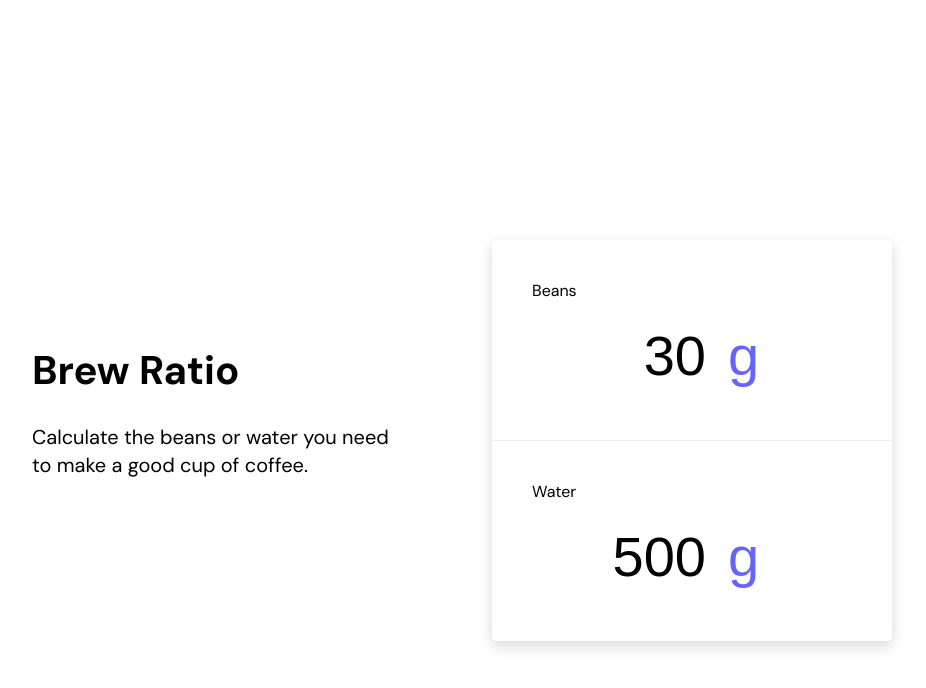
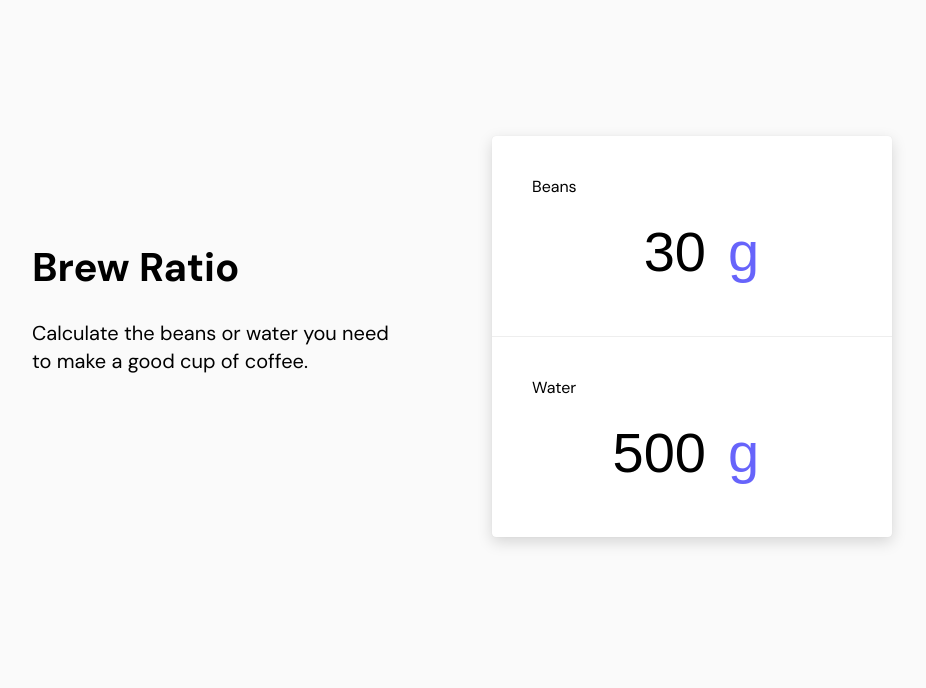
Before and after one commit to mshwery/mshwery.github.io, a Next.js app: page /brew-ratio in a window 1280 px wide. Shown: the top 688 px of the page, without its empty margins (178-1104 px from the left). Built offline with nearby package versions, Linux system fonts and the light colour scheme; what convert-units would draw is missing.

Commit message:
fix body styles

```diff
--- a/pages/brew-ratio.tsx
+++ b/pages/brew-ratio.tsx
@@ -106,7 +106,8 @@ function BrewRatio() {
         <meta name="msapplication-TileColor" content="#00aba9" />
         <meta name="theme-color" content="#ffffff" />
       </Head>
-      <main className={styles.page}>
+      <main className={styles.main}>
+        <div className={styles.page}>
           <div className={styles.pageIntro}>
             <h1 className={styles.pageTitle}>
               Brew Ratio
@@ -132,6 +133,7 @@ function BrewRatio() {
               </div>
             </div>
           </div>
+        </div>
       </main>
     </>
   )
--- a/styles/BrewRatio.module.css
+++ b/styles/BrewRatio.module.css
@@ -1,8 +1,16 @@
+.main {
+  display: flex;
+  min-width: 100vw;
+  min-height: 100vh;
+  background-color: #fafafa;
+  align-items: flex-start;
+}
+
 .page {
   display: flex;
+  flex: none;
   max-width: 860px;
-  margin: 5vh auto;
-  min-height: 100vh;
+  margin: 15vh auto;
   align-items: center;
   justify-content: center;
   padding: 16px 0;
```
Lines whose indentation alone changed are shown as unchanged.
